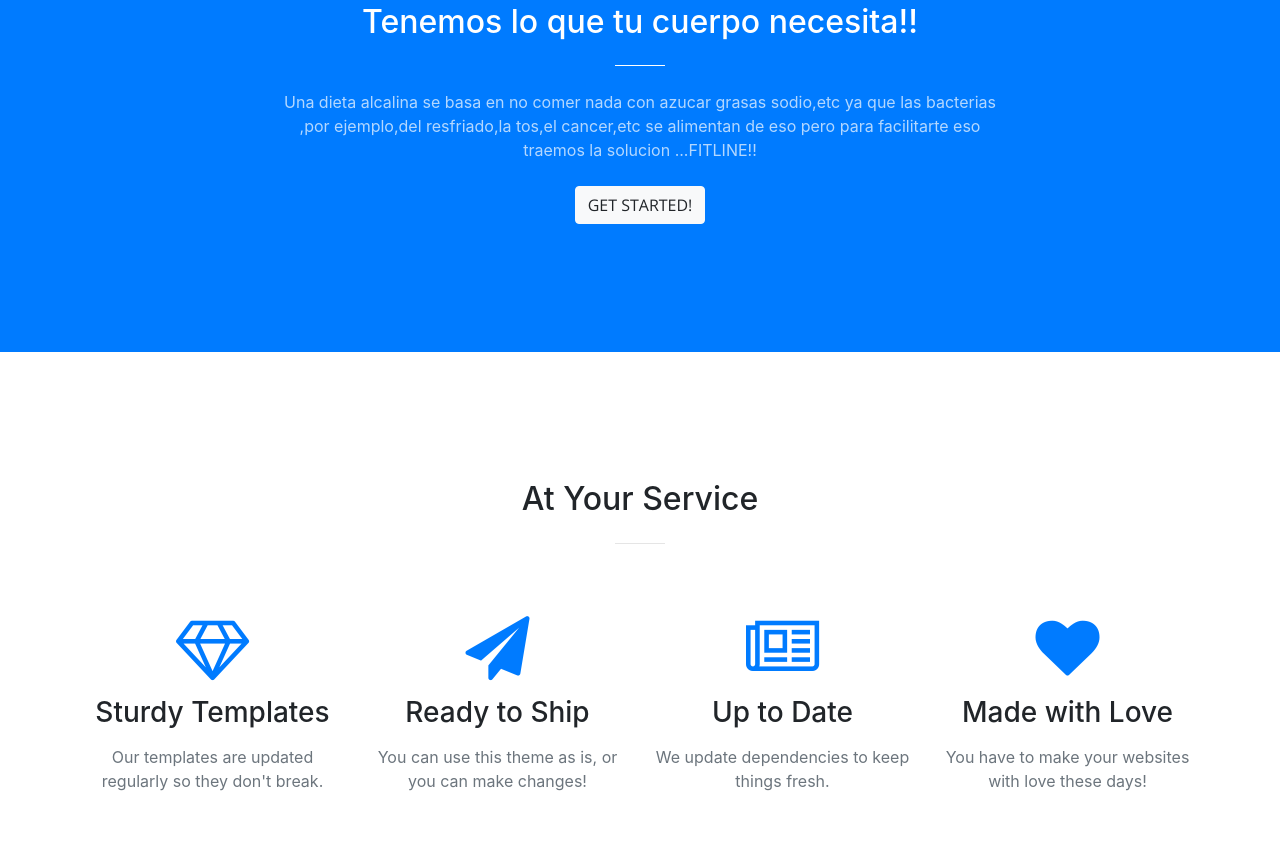
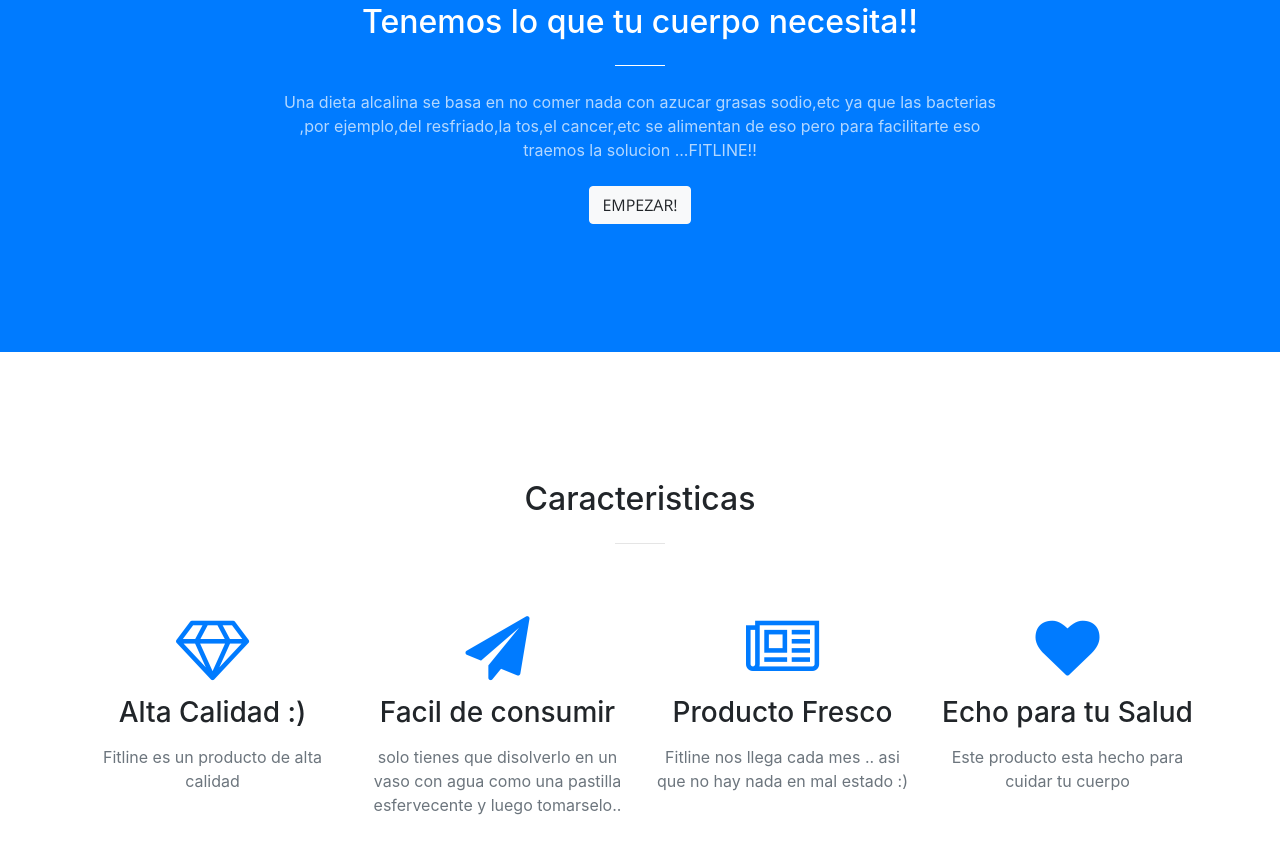
Before and after one commit to Fit-lineChile/Fit-line.cl, a website with bundled scripts: page index.html in a window 1280 px wide. Shown: the part 925-1780 px from the top of the page. Built offline with nearby package versions, Linux system fonts and the light colour scheme.

Commit message:
Update index.html

```diff
--- a/index.html
+++ b/index.html
@@ -78,7 +78,7 @@
             <h2 class="section-heading text-white">Tenemos lo que tu cuerpo necesita!!</h2>
             <hr class="light my-4">
             <p class="text-faded mb-4">Una dieta alcalina se basa en no comer nada con azucar grasas sodio,etc ya que las bacterias ,por ejemplo,del resfriado,la tos,el cancer,etc se alimentan de eso pero para facilitarte eso traemos la solucion ...FITLINE!!</p>
-            <a class="btn btn-light btn-xl js-scroll-trigger" href="#services">Get Started!</a>
+            <a class="btn btn-light btn-xl js-scroll-trigger" href="#services">Empezar!</a>
           </div>
         </div>
       </div>
@@ -88,7 +88,7 @@
       <div class="container">
         <div class="row">
           <div class="col-lg-12 text-center">
-            <h2 class="section-heading">At Your Service</h2>
+            <h2 class="section-heading">Caracteristicas</h2>
             <hr class="my-4">
           </div>
         </div>
@@ -98,29 +98,29 @@
           <div class="col-lg-3 col-md-6 text-center">
             <div class="service-box mt-5 mx-auto">
               <i class="fa fa-4x fa-diamond text-primary mb-3 sr-icons"></i>
-              <h3 class="mb-3">Sturdy Templates</h3>
-              <p class="text-muted mb-0">Our templates are updated regularly so they don't break.</p>
+              <h3 class="mb-3">Alta Calidad :)</h3>
+              <p class="text-muted mb-0">Fitline es un producto de alta calidad </p>
             </div>
           </div>
           <div class="col-lg-3 col-md-6 text-center">
             <div class="service-box mt-5 mx-auto">
               <i class="fa fa-4x fa-paper-plane text-primary mb-3 sr-icons"></i>
-              <h3 class="mb-3">Ready to Ship</h3>
-              <p class="text-muted mb-0">You can use this theme as is, or you can make changes!</p>
+              <h3 class="mb-3">Facil de consumir</h3>
+              <p class="text-muted mb-0">solo tienes que disolverlo en un vaso con agua como una pastilla esfervecente y luego tomarselo..</p>
             </div>
           </div>
           <div class="col-lg-3 col-md-6 text-center">
             <div class="service-box mt-5 mx-auto">
               <i class="fa fa-4x fa-newspaper-o text-primary mb-3 sr-icons"></i>
-              <h3 class="mb-3">Up to Date</h3>
-              <p class="text-muted mb-0">We update dependencies to keep things fresh.</p>
+              <h3 class="mb-3">Producto Fresco</h3>
+              <p class="text-muted mb-0">Fitline nos llega cada mes .. asi que no hay nada en mal estado :)</p>
             </div>
           </div>
           <div class="col-lg-3 col-md-6 text-center">
             <div class="service-box mt-5 mx-auto">
               <i class="fa fa-4x fa-heart text-primary mb-3 sr-icons"></i>
-              <h3 class="mb-3">Made with Love</h3>
-              <p class="text-muted mb-0">You have to make your websites with love these days!</p>
+              <h3 class="mb-3">Echo para tu Salud</h3>
+              <p class="text-muted mb-0">Este producto esta hecho para cuidar tu cuerpo</p>
             </div>
           </div>
         </div>
```
